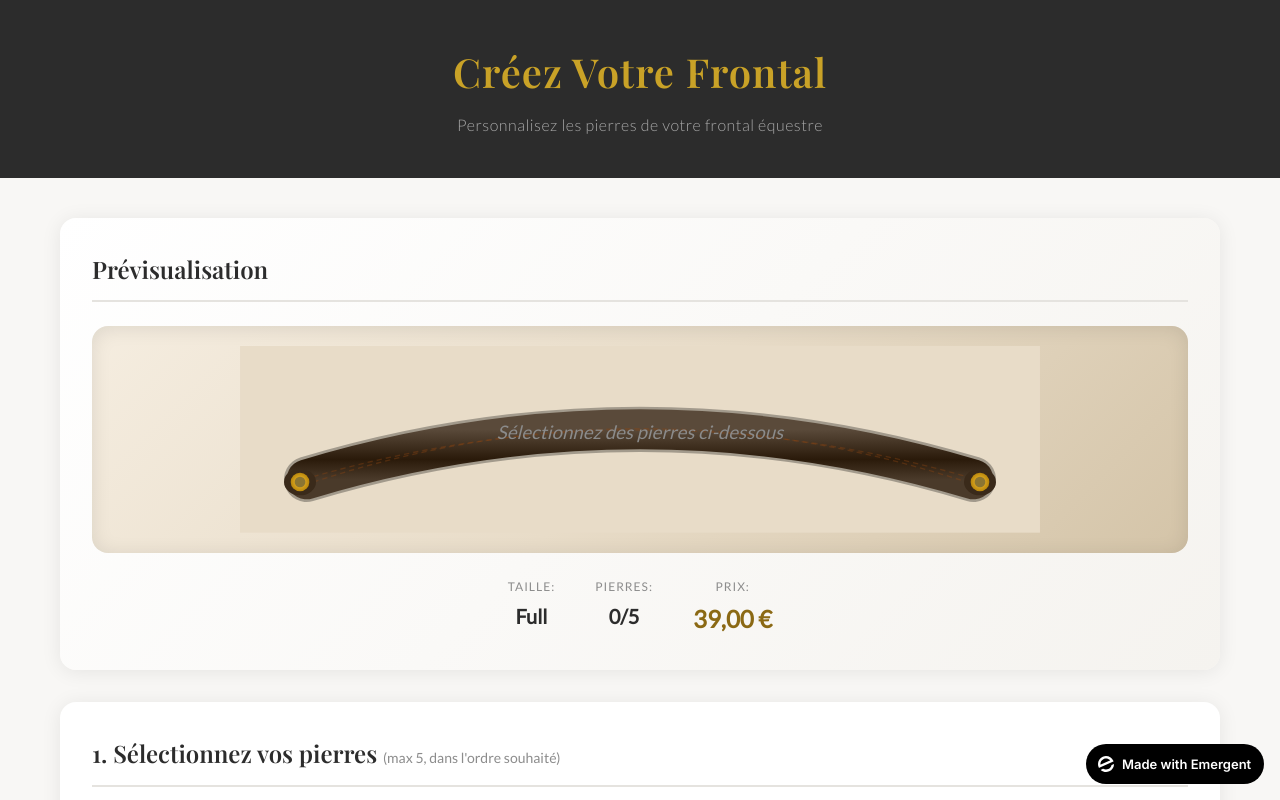
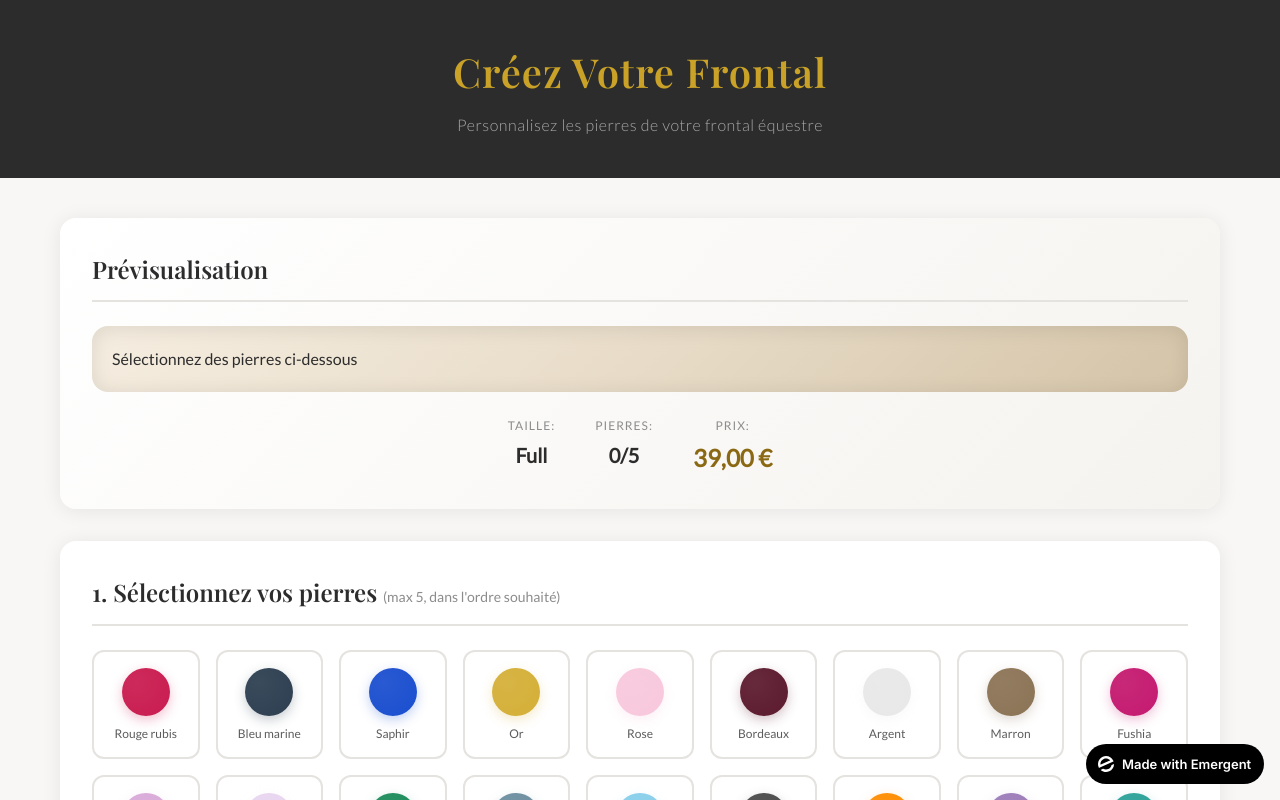
Before and after one commit to neoshop-dev/neoshop-avatar, a React (Create React App) app in the folder frontend/: page / in a window 1280 px wide. Shown: the top 800 px of the page. Built offline with nearby package versions, Linux system fonts and the light colour scheme.

Commit message:
auto-commit for 669cde47-fe41-4751-b8d3-e2f2554d3e04

```diff
--- a/frontend/src/App.js
+++ b/frontend/src/App.js
@@ -125,99 +125,40 @@ function App() {
         <section className="preview-section" data-testid="preview-section">
           <h2>Prévisualisation</h2>
 
-          {/* Frontal visuel courbé */}
+          {/* Frontal visuel avec HTML/CSS */}
           <div className="frontal-preview" data-testid="frontal-preview">
-            <svg viewBox="0 0 600 140" className="frontal-svg" preserveAspectRatio="xMidYMid meet">
-              <defs>
-                <linearGradient id="leatherGrad" x1="0%" y1="0%" x2="0%" y2="100%">
-                  <stop offset="0%" stopColor="#5a4a3a"/>
-                  <stop offset="40%" stopColor="#3a2a1a"/>
-                  <stop offset="60%" stopColor="#2a1a0a"/>
-                  <stop offset="100%" stopColor="#4a3a2a"/>
-                </linearGradient>
-                <radialGradient id="goldGrad">
-                  <stop offset="0%" stopColor="#ffd700"/>
-                  <stop offset="50%" stopColor="#daa520"/>
-                  <stop offset="100%" stopColor="#b8860b"/>
-                </radialGradient>
-              </defs>
+            <div className="frontal-container">
+              {/* Attache gauche */}
+              <div className="frontal-clip left"></div>
 
-              {/* Fond beige/fourrure */}
-              <rect x="0" y="0" width="600" height="140" fill="#e8dcc8"/>
-
-              {/* Ombre du cuir */}
-              <path
-                d="M 50 100 Q 300 25 550 100"
-                fill="none"
-                stroke="rgba(0,0,0,0.3)"
-                strokeWidth="34"
-                strokeLinecap="round"
-              />
-
-              {/* Bande de cuir principale */}
-              <path
-                d="M 50 100 Q 300 25 550 100"
-                fill="none"
-                stroke="url(#leatherGrad)"
-                strokeWidth="30"
-                strokeLinecap="round"
-              />
-
-              {/* Ligne de couture haute */}
-              <path
-                d="M 55 98 Q 300 28 545 98"
-                fill="none"
-                stroke="rgba(139,69,19,0.4)"
-                strokeWidth="1"
-                strokeDasharray="4,3"
-              />
-
-              {/* Ligne de couture basse */}
-              <path
-                d="M 55 102 Q 300 22 545 102"
-                fill="none"
-                stroke="rgba(139,69,19,0.4)"
-                strokeWidth="1"
-                strokeDasharray="4,3"
-              />
-
-              {/* Pierres sur la courbe */}
-              {selectedStones.length > 0 && Array.from({ length: selectedSize.stones }, (_, index) => {
-                const stone = selectedStones[index % selectedStones.length];
-                // Position sur la courbe avec marges
-                const totalStones = selectedSize.stones;
-                const t = 0.06 + (index / Math.max(totalStones - 1, 1)) * 0.88;
-
-                // Courbe de Bézier quadratique P0(50,100) Q(300,25) P2(550,100)
-                const x = (1-t)*(1-t)*50 + 2*(1-t)*t*300 + t*t*550;
-                const y = (1-t)*(1-t)*100 + 2*(1-t)*t*25 + t*t*100;
-
-                return (
-                  <g key={index} data-testid={`preview-stone-${index}`} style={{zIndex: 100}}>
-                    <circle cx={x} cy={y} r="10" fill="#ff0000" stroke="#000" strokeWidth="1"/>
-                    <circle cx={x} cy={y} r="7" fill="#daa520"/>
-                    <circle cx={x} cy={y} r="5" fill={stone.color}/>
-                    <circle cx={x-1.5} cy={y-1.5} r="1.5" fill="white" fillOpacity="0.7"/>
-                  </g>
-                );
-              })}
-
-              {selectedStones.length === 0 && (
-                <text x="300" y="70" textAnchor="middle" fill="#8b8b8b" fontSize="14" fontStyle="italic">
-                  Sélectionnez des pierres ci-dessous
-                </text>
-              )}
-
-              {/* Attache gauche */}
-              <ellipse cx="45" cy="102" rx="12" ry="10" fill="#3a2a1a"/>
-              <circle cx="45" cy="102" r="7" fill="url(#goldGrad)"/>
-              <circle cx="45" cy="102" r="4" fill="#8b7533"/>
+              {/* Bande de cuir avec pierres */}
+              <div className="frontal-band">
+                {selectedStones.length > 0 ? (
+                  Array.from({ length: selectedSize.stones }, (_, index) => {
+                    const stone = selectedStones[index % selectedStones.length];
+                    return (
+                      <div
+                        key={index}
+                        className="stone-wrapper"
+                        data-testid={`preview-stone-${index}`}
+                      >
+                        <div
+                          className="stone-crystal"
+                          style={{ backgroundColor: stone.color }}
+                        >
+                          <div className="stone-shine"></div>
+                        </div>
+                      </div>
+                    );
+                  })
+                ) : (
+                  <span className="empty-text">Sélectionnez des pierres ci-dessous</span>
+                )}
+              </div>
 
               {/* Attache droite */}
-              <ellipse cx="555" cy="102" rx="12" ry="10" fill="#3a2a1a"/>
-              <circle cx="555" cy="102" r="7" fill="url(#goldGrad)"/>
-              <circle cx="555" cy="102" r="4" fill="#8b7533"/>
-            </svg>
+              <div className="frontal-clip right"></div>
+            </div>
           </div>
 
           {/* Infos sélection */}
```
